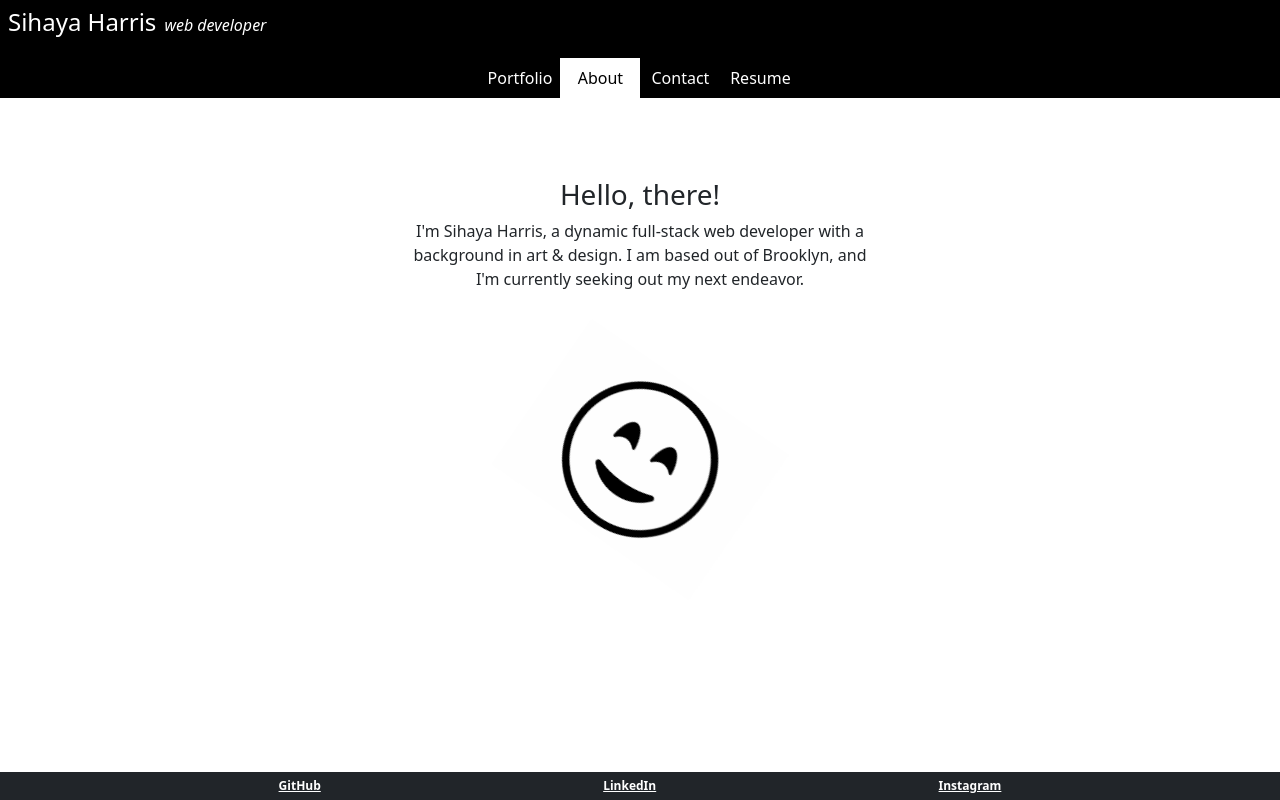
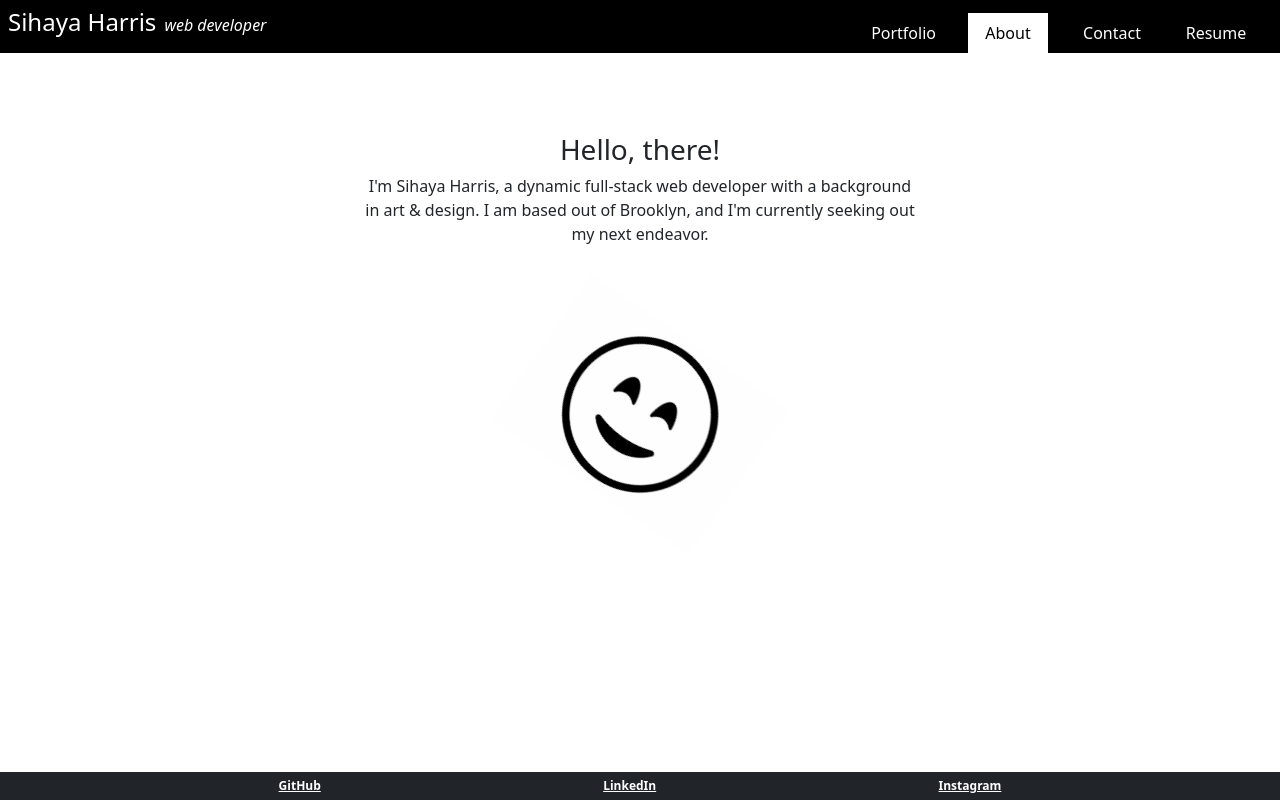
Before and after one commit to sihayah/portfoliofolio, a React (Create React App) app: page / in a window 1280 px wide. Built offline with nearby package versions, Linux system fonts and the light colour scheme.

Commit message:
updated media queries for header

```diff
--- a/src/components/Header/index.js
+++ b/src/components/Header/index.js
@@ -27,7 +27,7 @@ const Header = () => {
     const currentLocation = useLocation().pathname;
 
     return(
-        <header className="d-flex flex-column justify-content-between">
+        <header className="d-flex justify-content-between">
             <span className="top-header d-flex flex-row align-items-baseline p-2">
                 <h1>
                 Sihaya Harris
--- a/src/index.css
+++ b/src/index.css
@@ -21,6 +21,7 @@ code {
 
 header {
   background-color: #000;
+  flex-direction: column;
   color: #fff;
   width: 100%;
 
@@ -152,8 +153,18 @@ footer {
 }
 
 @media screen and (min-width: 800px) {
+  header {
+    flex-direction: row;
+  }
+
+  header a {
+    margin-bottom: -1vh;
+    padding-left: 1vh;
+    margin-right: 3vh;
+  }
+
   #intro {
-    max-width: 60vh;
+    max-width: 70vh;
     align-self: center;
   }
 
```
